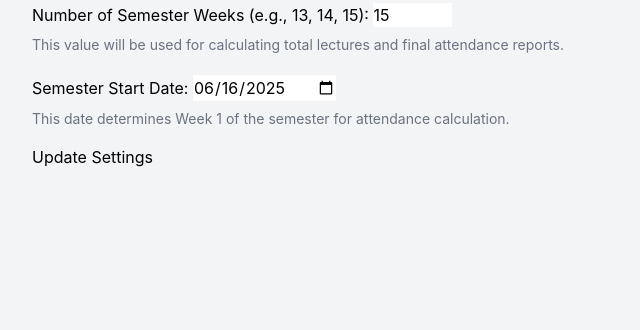
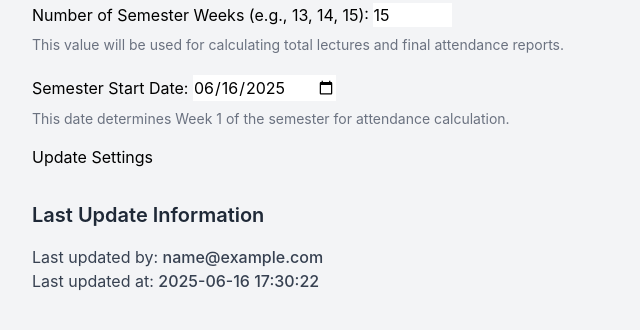
Before and after one commit to MohamedAjas/IoT-Base-Smart-University-Attendance-System, a PHP site: page /admin_settings.php in a window 1280 px wide. Shown: the part 237-567 px from the top of the page, without its empty margins (0-640 px from the left). Run offline with PHP 8.4, Linux system fonts and the light colour scheme; the visitor is signed in with stand-in values (Sample User, id 1); tables that the repository leaves empty or names only in its code hold one stand-in row (values such as "Sample post"); some libraries are stand-ins or nearby versions; some web fonts are replaced.

Commit message:
Successfully POSTMAN Updated

```diff
--- a/admin_settings.php
+++ b/admin_settings.php
@@ -15,35 +15,50 @@ if (!isset($_SESSION['user_id']) || $_SESSION['role'] !== 'admin') {
 $message = ''; // Initialize message variable
 $semester_weeks = 15; // Default value for semester weeks
 $semester_start_date = ''; // Initialize semester start date
+$last_updated_by = 'N/A'; // Initialize last updated by
+$last_updated_at = 'N/A'; // Initialize last updated at
+
+// Get current admin's email for logging purposes
+$admin_email = $_SESSION['email'] ?? 'unknown_admin@example.com';
 
 // --- Fetch current setting values on page load ---
 try {
     // Fetch semester_weeks
-    $stmt_weeks = $pdo->prepare("SELECT setting_value FROM settings WHERE setting_name = 'semester_weeks' LIMIT 1");
+    $stmt_weeks = $pdo->prepare("SELECT setting_value, last_updated_by, last_updated_at FROM settings WHERE setting_name = 'semester_weeks' LIMIT 1");
     $stmt_weeks->execute();
-    $current_weeks = $stmt_weeks->fetchColumn();
-    if ($current_weeks !== false) {
-        $semester_weeks = (int)$current_weeks;
+    $current_weeks_data = $stmt_weeks->fetch(PDO::FETCH_ASSOC);
+
+    if ($current_weeks_data) {
+        $semester_weeks = (int)$current_weeks_data['setting_value'];
+        // We can pick either record's updated_by/at, let's use semester_weeks as the primary setting for display
+        $last_updated_by = htmlspecialchars($current_weeks_data['last_updated_by'] ?? 'N/A');
+        $last_updated_at = $current_weeks_data['last_updated_at'] ? htmlspecialchars(date('Y-m-d H:i:s', strtotime($current_weeks_data['last_updated_at']))) : 'N/A';
     } else {
         // If 'semester_weeks' setting doesn't exist, insert default
-        $pdo->prepare("INSERT INTO settings (setting_name, setting_value) VALUES ('semester_weeks', '15')")
-            ->execute();
+        $pdo->prepare("INSERT INTO settings (setting_name, setting_value, last_updated_by, last_updated_at) VALUES ('semester_weeks', '15', :admin_email, NOW())")
+            ->execute([':admin_email' => $admin_email]);
         $message = '<div class="bg-yellow-100 border border-yellow-400 text-yellow-700 px-4 py-3 rounded relative" role="alert">Default semester weeks set to 15.</div>';
         $semester_weeks = 15;
+        $last_updated_by = htmlspecialchars($admin_email);
+        $last_updated_at = htmlspecialchars(date('Y-m-d H:i:s'));
     }
 
     // Fetch semester_start_date
-    $stmt_date = $pdo->prepare("SELECT setting_value FROM settings WHERE setting_name = 'semester_start_date' LIMIT 1");
+    $stmt_date = $pdo->prepare("SELECT setting_value, last_updated_by, last_updated_at FROM settings WHERE setting_name = 'semester_start_date' LIMIT 1");
     $stmt_date->execute();
-    $current_date = $stmt_date->fetchColumn();
-    if ($current_date !== false) {
-        $semester_start_date = htmlspecialchars($current_date);
+    $current_date_data = $stmt_date->fetch(PDO::FETCH_ASSOC);
+
+    if ($current_date_data) {
+        $semester_start_date = htmlspecialchars($current_date_data['setting_value']);
+        // If semester_start_date's last updated info is newer or more relevant, use it.
+        // For simplicity, we're showing the update info for semester_weeks as the general setting update.
+        // If you need per-setting update info, you'd display it next to each input.
     } else {
         // If 'semester_start_date' setting doesn't exist, insert default (e.g., today's date)
-        $pdo->prepare("INSERT INTO settings (setting_name, setting_value) VALUES ('semester_start_date', CURDATE())")
-            ->execute();
+        $pdo->prepare("INSERT INTO settings (setting_name, setting_value, last_updated_by, last_updated_at) VALUES ('semester_start_date', CURDATE(), :admin_email, NOW())")
+            ->execute([':admin_email' => $admin_email]);
         $message .= '<div class="bg-yellow-100 border border-yellow-400 text-yellow-700 px-4 py-3 rounded relative" role="alert">Default semester start date set to today.</div>';
-        $semester_start_date = date('Y-m-d'); // Set to today's date
+        $semester_start_date = date('Y-m-d');
     }
 
 } catch (PDOException $e) {
@@ -64,18 +79,26 @@ if ($_SERVER['REQUEST_METHOD'] === 'POST' && isset($_POST['action']) && $_POST['
     else {
         try {
             // Update semester_weeks setting
-            $stmt_update_weeks = $pdo->prepare("UPDATE settings SET setting_value = :setting_value WHERE setting_name = 'semester_weeks'");
-            $stmt_update_weeks->execute([':setting_value' => $new_semester_weeks]);
+            $stmt_update_weeks = $pdo->prepare("UPDATE settings SET setting_value = :setting_value, last_updated_by = :last_updated_by, last_updated_at = NOW() WHERE setting_name = 'semester_weeks'");
+            $stmt_update_weeks->execute([
+                ':setting_value' => $new_semester_weeks,
+                ':last_updated_by' => $admin_email
+            ]);
 
             // Update semester_start_date setting
-            $stmt_update_date = $pdo->prepare("UPDATE settings SET setting_value = :setting_value WHERE setting_name = 'semester_start_date'");
-            $stmt_update_date->execute([':setting_value' => $new_semester_start_date]);
+            $stmt_update_date = $pdo->prepare("UPDATE settings SET setting_value = :setting_value, last_updated_by = :last_updated_by, last_updated_at = NOW() WHERE setting_name = 'semester_start_date'");
+            $stmt_update_date->execute([
+                ':setting_value' => $new_semester_start_date,
+                ':last_updated_by' => $admin_email
+            ]);
 
             $message = '<div class="bg-green-100 border border-green-400 text-green-700 px-4 py-3 rounded relative" role="alert">Settings updated successfully. Semester weeks: ' . htmlspecialchars($new_semester_weeks) . ', Start Date: ' . htmlspecialchars($new_semester_start_date) . '.</div>';
 
-            // Update local variables with the new values
+            // Update local variables with the new values for immediate display
             $semester_weeks = $new_semester_weeks;
             $semester_start_date = $new_semester_start_date;
+            $last_updated_by = htmlspecialchars($admin_email);
+            $last_updated_at = htmlspecialchars(date('Y-m-d H:i:s')); // Current timestamp
 
         } catch (PDOException $e) {
             $message = '<div class="bg-red-100 border border-red-400 text-red-700 px-4 py-3 rounded relative" role="alert">Database error updating settings: ' . $e->getMessage() . '</div>';
@@ -125,7 +148,7 @@ if (isset($_GET['message'])) {
             @apply inline-flex items-center px-4 py-2 border border-transparent text-sm font-medium rounded-md shadow-sm text-white bg-indigo-600 hover:bg-indigo-700 focus:outline-none focus:ring-2 focus:ring-offset-2 focus:ring-indigo-500;
         }
         input[type="number"],
-        input[type="date"] { /* Added date input type */
+        input[type="date"] {
             @apply block w-full px-3 py-2 border border-gray-300 rounded-md shadow-sm focus:ring-indigo-500 focus:border-indigo-500 sm:text-sm;
         }
         label {
@@ -178,6 +201,12 @@ if (isset($_GET['message'])) {
                 </div>
             </form>
         </div>
+
+        <div class="card">
+            <h3 class="text-xl font-semibold text-gray-800 mb-4">Last Update Information</h3>
+            <p class="text-gray-700">Last updated by: <span class="font-medium"><?php echo $last_updated_by; ?></span></p>
+            <p class="text-gray-700">Last updated at: <span class="font-medium"><?php echo $last_updated_at; ?></span></p>
+        </div>
     </div>
 </body>
 </html>
```
Also changed, not shown: api/attendance.php (+25 -13 lines).
